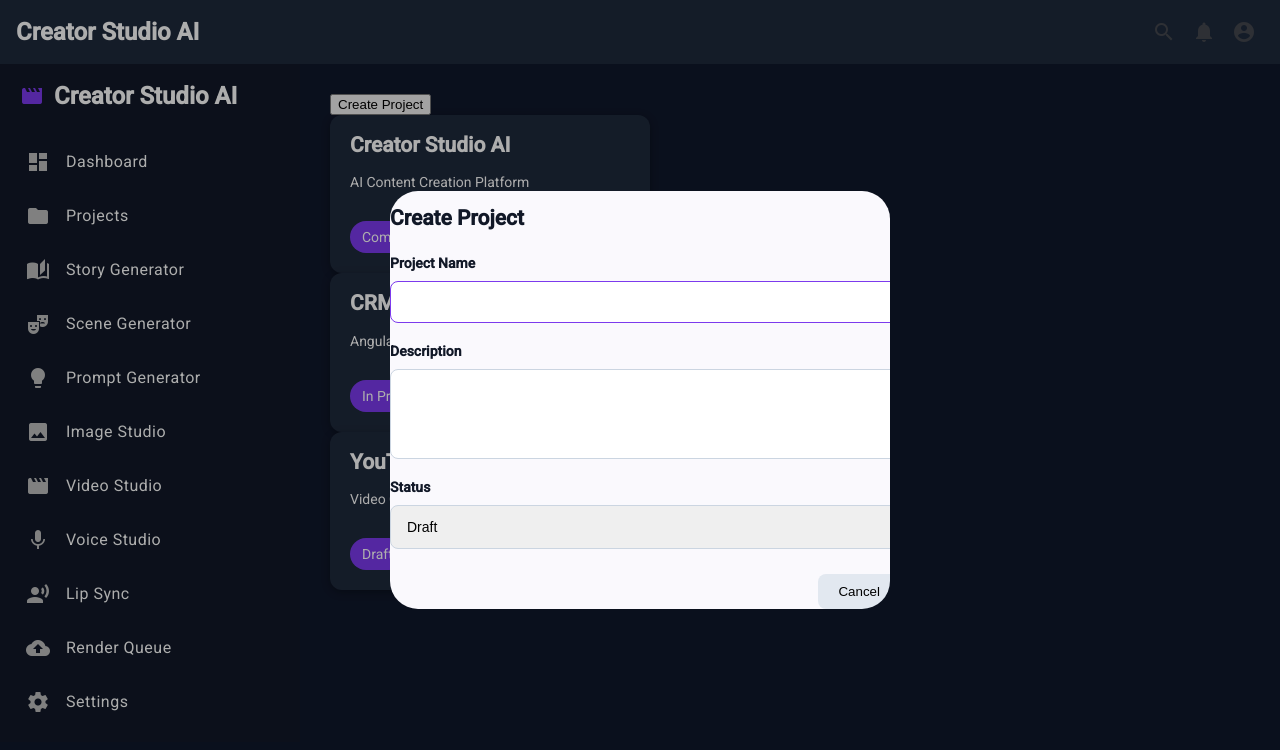
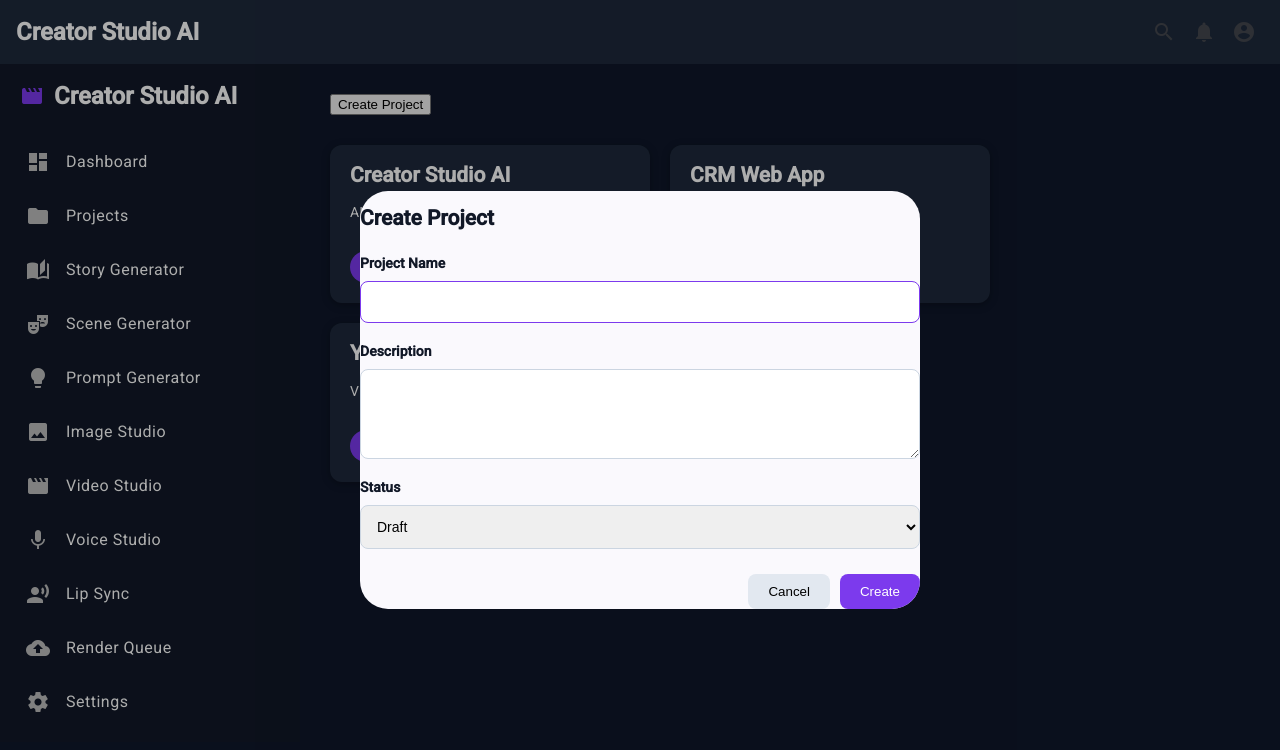
Before and after one commit to erantalinrenola-sketch/creator-studio-ai, an Angular app in the folder frontend/creator-studio-ui/: page /projects in a window 1280 px wide. Both pictures are taken after a click on the button "Create Project". Shown: the top 750 px of the page. Built offline with nearby package versions, Linux system fonts and the light colour scheme.

Commit message:
Phase 5 Part 2 - Projects page and create project dialog

```diff
--- a/frontend/creator-studio-ui/src/app/features/projects/create-project-dialog/create-project-dialog.html
+++ b/frontend/creator-studio-ui/src/app/features/projects/create-project-dialog/create-project-dialog.html
@@ -18,13 +18,16 @@
 <div class="form-group">
   <label>Status</label>
   <select [(ngModel)]="project.status">
-    <option value="Draft">Draft</option>
-    <option value="In Progress">In Progress</option>
-    <option value="Completed">Completed</option>
+    <option>Draft</option>
+    <option>In Progress</option>
+    <option>Completed</option>
   </select>
 </div>
 
 <div class="actions">
   <button (click)="cancel()">Cancel</button>
-  <button (click)="createProject()">Create</button>
+
+  <button (click)="createProject()">
+    Create
+  </button>
 </div>
--- a/frontend/creator-studio-ui/src/app/features/projects/create-project-dialog/create-project-dialog.scss
+++ b/frontend/creator-studio-ui/src/app/features/projects/create-project-dialog/create-project-dialog.scss
@@ -1,6 +1,10 @@
 :host {
   display: block;
-  min-width: 600px;
+  width: 100%;
+}
+
+* {
+  box-sizing: border-box;
 }
 
 h2 {
@@ -23,10 +27,12 @@ label {
 input,
 textarea,
 select {
+  width: 100%;
   padding: 12px;
   border-radius: 8px;
   border: 1px solid #CBD5E1;
   font-size: 14px;
+  box-sizing: border-box;
 }
 
 input:focus,
--- a/frontend/creator-studio-ui/src/app/features/projects/projects/projects.html
+++ b/frontend/creator-studio-ui/src/app/features/projects/projects/projects.html
@@ -1,6 +1,8 @@
 <button (click)="openCreateProjectDialog()">
     Create Project
   </button>
+
+  <div class="projects-grid">
 
     @for(project of projects; track project.name){
 
@@ -17,3 +19,5 @@
       </div>
 
     }
+
+  </div>
--- a/frontend/creator-studio-ui/src/app/features/projects/projects/projects.scss
+++ b/frontend/creator-studio-ui/src/app/features/projects/projects/projects.scss
@@ -13,18 +13,7 @@
   cursor: pointer;
 }
 
-  .search-box {
-    margin-top: 20px;
-  }
-
-  .search-box input {
-    width: 300px;
-    padding: 10px;
-    border-radius: 8px;
-    border: none;
-  }
-
-  .project-grid {
+.projects-grid {
   display: flex;
   gap: 20px;
   flex-wrap: wrap;
--- a/frontend/creator-studio-ui/src/app/features/projects/projects/projects.ts
+++ b/frontend/creator-studio-ui/src/app/features/projects/projects/projects.ts
@@ -34,7 +34,7 @@ export class Projects {
   openCreateProjectDialog() {
 
     const dialogRef = this.dialog.open(CreateProjectDialog, {
-      width: '500px'
+      width: '600px'
     });
 
     dialogRef.afterClosed().subscribe(result => {
```
Also changed, not shown: frontend/creator-studio-ui/src/app/features/projects/create-project-dialog/create-project-dialog.ts (+2 -5 lines). Lines whose indentation alone changed are shown as unchanged.
